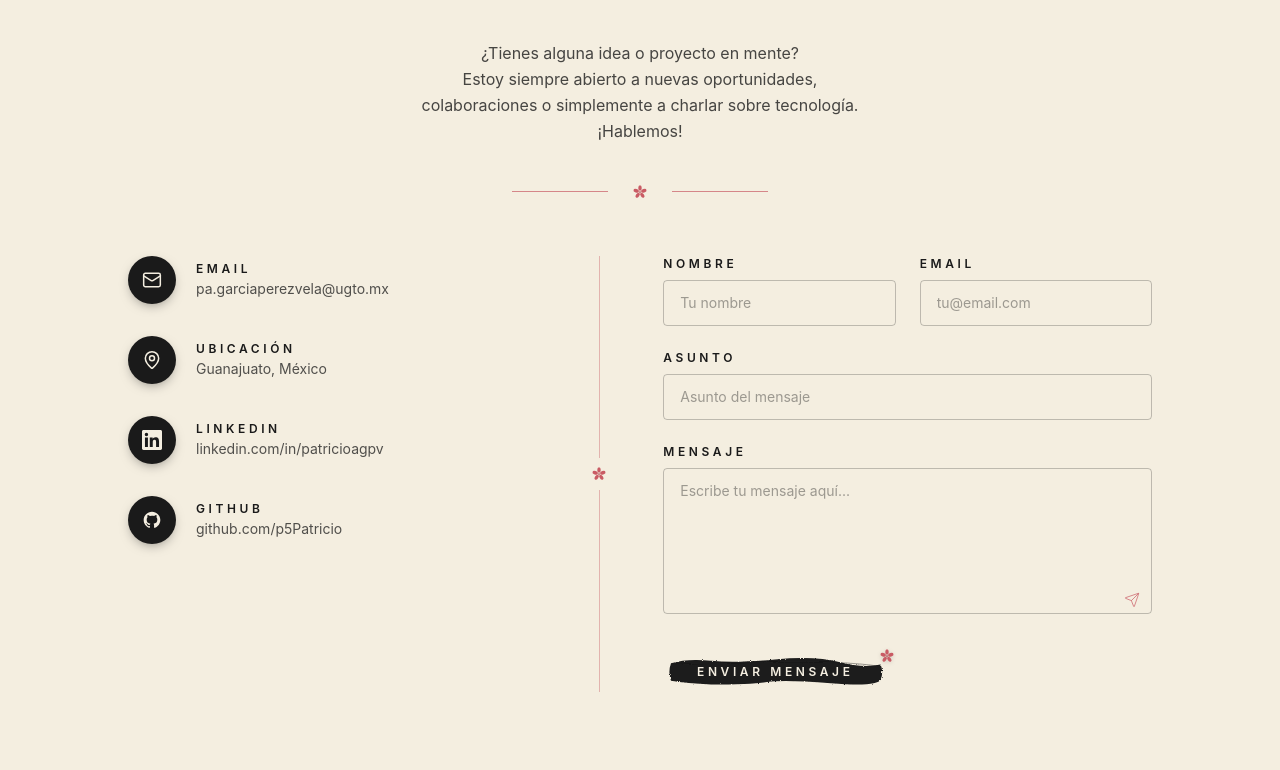
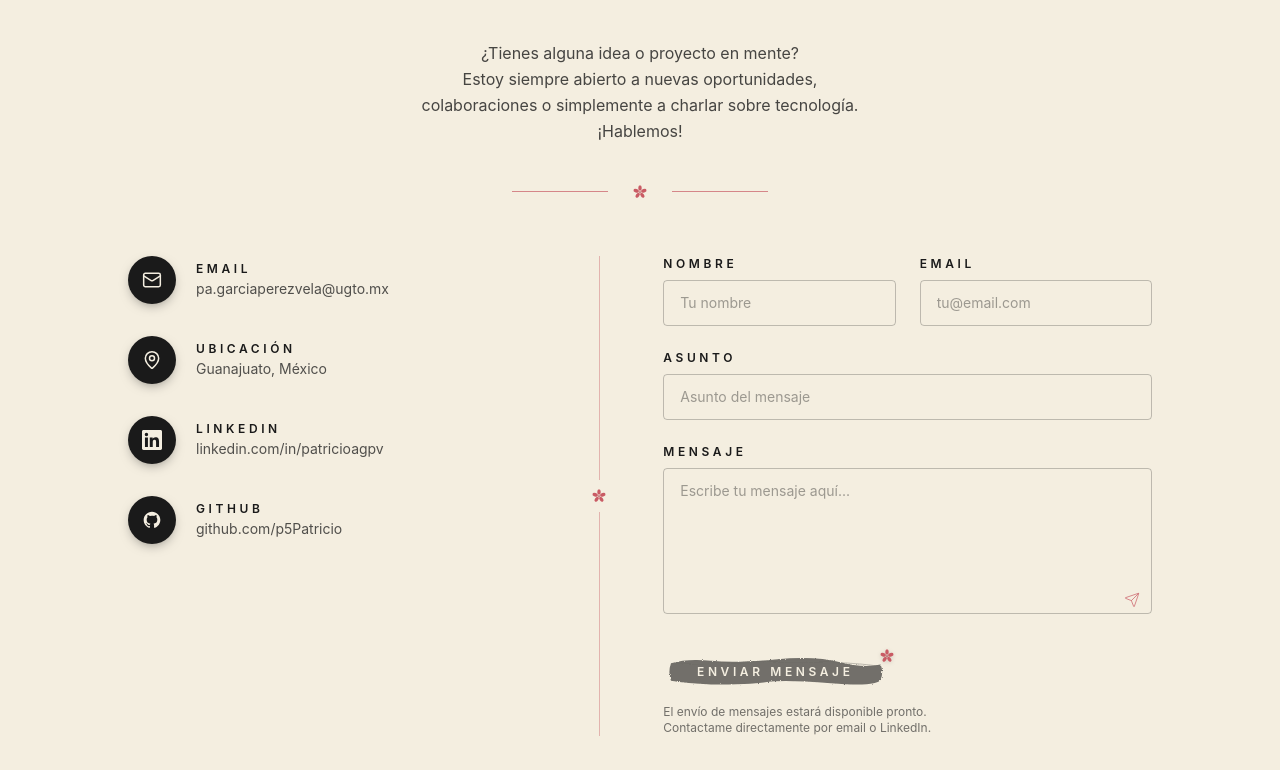
Before and after one commit to p5Patricio/Portafolio-Sakura, a React (Vite) app: page / in a window 1280 px wide. Shown: the part 8213-8983 px from the top of the page. Built offline with nearby package versions, Linux system fonts and the light colour scheme.

Commit message:
feat(contact): improve view-only UX with disabled submit and hint text

```diff
--- a/src/data/translations.ts
+++ b/src/data/translations.ts
@@ -85,6 +85,7 @@ type Dict = {
       messageLabel: string
       messagePlaceholder: string
       submit: string
+      disabledHint: string
     }
   }
 }
@@ -196,6 +197,7 @@ export const translations: Record<Lang, Dict> = {
         messageLabel:       'MENSAJE',
         messagePlaceholder: 'Escribe tu mensaje aquí...',
         submit:             'Enviar mensaje',
+        disabledHint:       'El envío de mensajes estará disponible pronto. Contactame directamente por email o LinkedIn.',
       },
     },
   },
@@ -305,6 +307,7 @@ export const translations: Record<Lang, Dict> = {
         messageLabel:       'MESSAGE',
         messagePlaceholder: 'Write your message here...',
         submit:             'Send message',
+        disabledHint:       'Message sending will be available soon. Contact me directly via email or LinkedIn.',
       },
     },
   },
--- a/src/sections/Contacto.tsx
+++ b/src/sections/Contacto.tsx
@@ -97,7 +97,6 @@ function Contacto() {
   const c = t.contacto
 
   const [form, setForm] = useState({ name: '', email: '', subject: '', message: '' })
-  const [sending, setSending] = useState(false)
 
   const handleChange = (key: keyof typeof form) =>
     (e: React.ChangeEvent<HTMLInputElement | HTMLTextAreaElement>) =>
@@ -105,12 +104,7 @@ function Contacto() {
 
   const handleSubmit = (e: FormEvent<HTMLFormElement>) => {
     e.preventDefault()
-    // Placeholder — wire up real submission (EmailJS, Formspree, custom API) later.
-    setSending(true)
-    setTimeout(() => {
-      setSending(false)
-      setForm({ name: '', email: '', subject: '', message: '' })
-    }, 800)
+    // View-only form — submission will be wired up later (EmailJS, Formspree, etc.)
   }
 
   return (
@@ -257,14 +251,14 @@ function Contacto() {
             </div>
           </Field>
 
-          <div className="flex items-center justify-center lg:justify-start mt-2">
+          <div className="flex flex-col items-center lg:items-start gap-3 mt-2">
             <div className="relative inline-block">
               <BrushButton
                 type="submit"
-                disabled={sending}
-                ariaLabel={c.form.submit}
+                disabled={true}
+                ariaLabel={`${c.form.submit} — ${c.form.disabledHint}`}
               >
-                {sending ? '...' : c.form.submit}
+                {c.form.submit}
               </BrushButton>
               {/* Sakura accent floating on the top-right corner of the button */}
               <SakuraIcon
@@ -272,6 +266,9 @@ function Contacto() {
                 className="absolute -top-1 -right-2 w-4 h-4 text-color-sakura pointer-events-none drop-shadow-sm"
               />
             </div>
+            <p className="text-xs text-color-tinta/60 text-center lg:text-left max-w-xs">
+              {c.form.disabledHint}
+            </p>
           </div>
         </form>
       </div>
```
